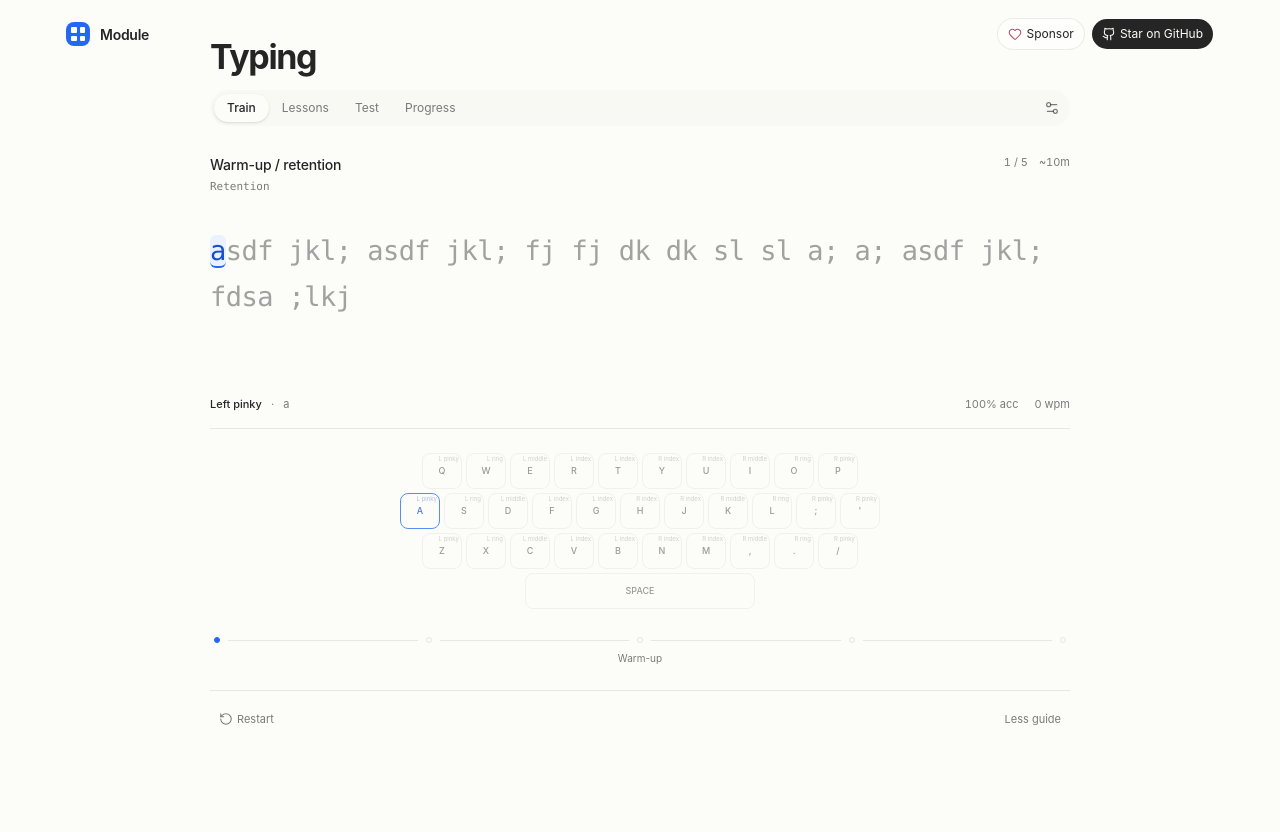
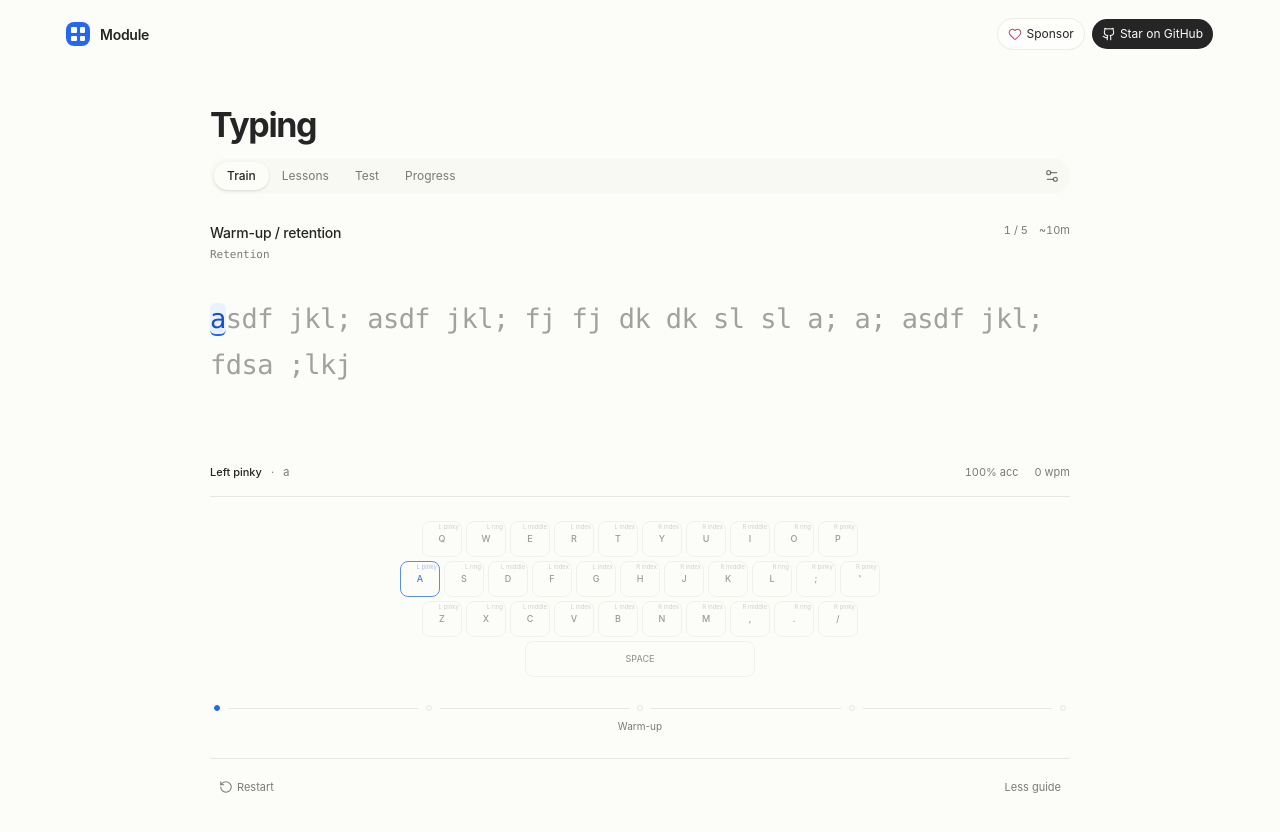
Before and after one commit to howlil/modu-app, a SvelteKit app: page /typing in a window 1280 px wide. Shown: the top 832 px of the page. Before the commit the page ends 800 px from the top, so only its background shows below. Built offline with nearby package versions, Linux system fonts and the light colour scheme.

Commit message:
fix(layout): reserve fixed header space globally

```diff
--- a/src/routes/+layout.svelte
+++ b/src/routes/+layout.svelte
@@ -7,6 +7,6 @@
 
 <AppHeader />
 
-<main class="w-full min-w-0 overflow-x-clip">
+<main class="w-full min-w-0 overflow-x-clip pt-[68px]">
   {@render children()}
 </main>
```
